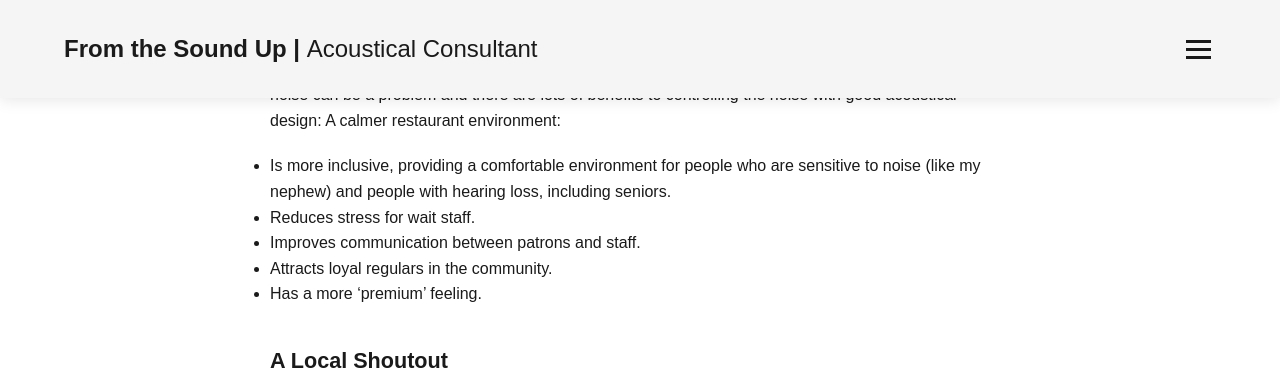
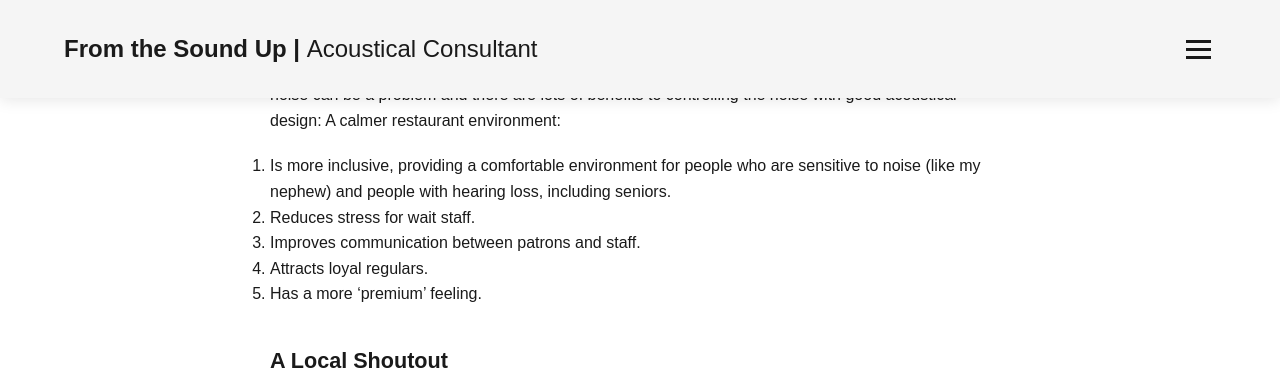
Before and after one commit to woa100/acousticswebsite, a Jekyll site: the page built from _posts/2026-05-23-how-did-restaurants-get-so-loud.md, in a window 1280 px wide and 900 px high, scrolled down 4321 px. Shown: the top 388 px of the window. Built offline with Jekyll 4.4.1, drawn with Linux system fonts in a browser that asks for light colours.

Commit message:
Update 2026-05-23-how-did-restaurants-get-so-loud.md

```diff
--- a/_posts/2026-05-23-how-did-restaurants-get-so-loud.md
+++ b/_posts/2026-05-23-how-did-restaurants-get-so-loud.md
@@ -56,11 +56,11 @@
 
 A noisy restaurant might sound like success. A loud crowd signals a lot of customers. But too much noise can be a problem and there are lots of benefits to controlling the noise with good acoustical design:
 A calmer restaurant environment:
-- Is more inclusive, providing a comfortable environment for people who are sensitive to noise (like my nephew) and people with hearing loss, including seniors.
-- Reduces stress for wait staff.
-- Improves communication between patrons and staff.
-- Attracts loyal regulars in the community.
-- Has a more 'premium' feeling.
+1. Is more inclusive, providing a comfortable environment for people who are sensitive to noise (like my nephew) and people with hearing loss, including seniors.
+2. Reduces stress for wait staff.
+3. Improves communication between patrons and staff.
+4. Attracts loyal regulars.
+5. Has a more 'premium' feeling.
 
 ### A Local Shoutout
 
```
